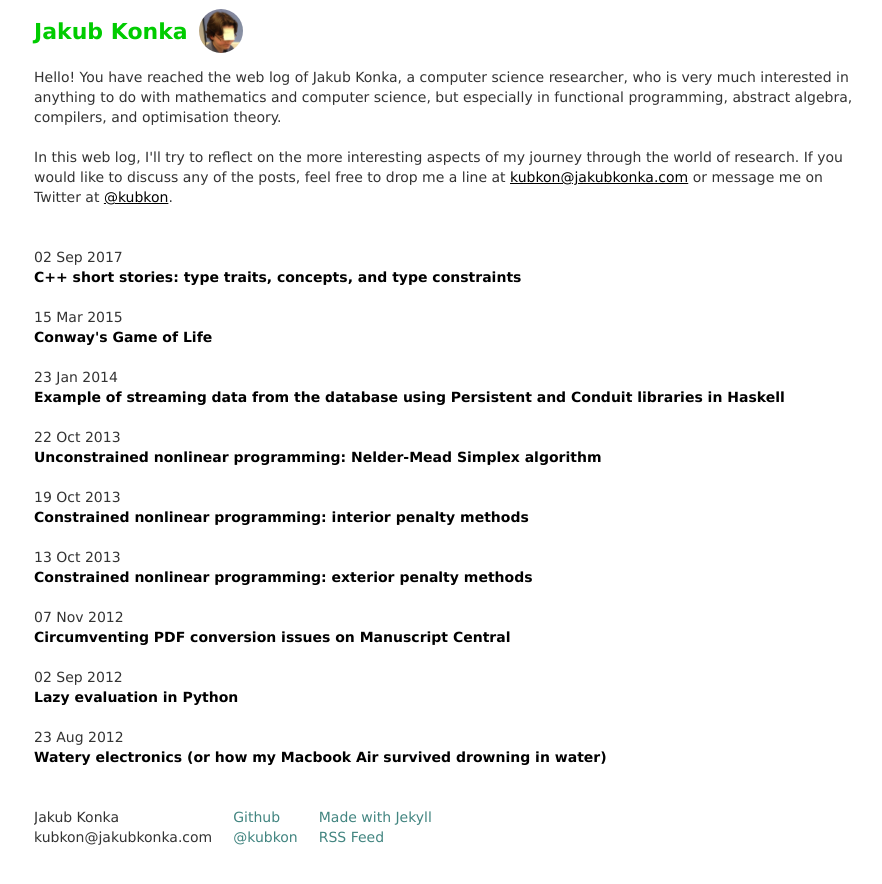
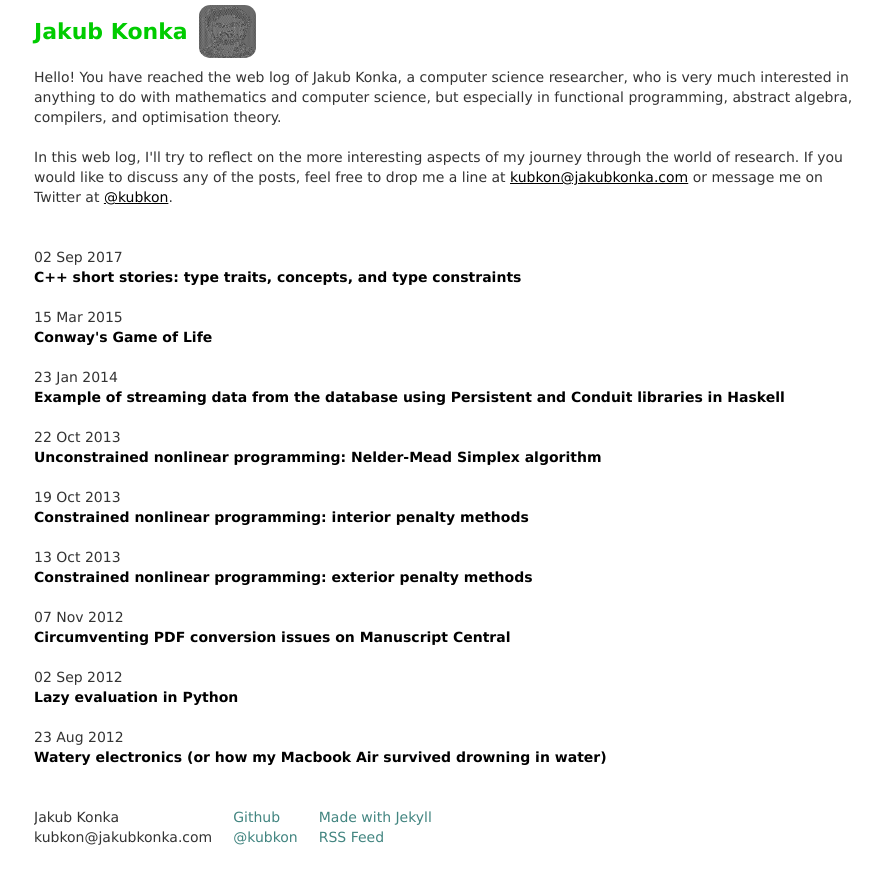
Before and after one commit to kubkon/kubkon.github.com, a Jekyll site: the page built from index.html, in a window 1280 px wide. Shown: the top 884 px of the page, without its empty margins (186-1068 px from the left). Built offline with Jekyll 4.4.1, drawn with Linux system fonts in a browser that asks for light colours.

Commit message:
Update photo

```diff
--- a/sass/screen.sass
+++ b/sass/screen.sass
@@ -80,16 +80,16 @@ a:hover
     text-decoration: none
   .photo
     position: absolute
-    top: -0.5em
-    +border-radius(50%)
+    top: -0.7em
+    +border-radius(20%)
     background: url(/images/jakub.jpeg) no-repeat
     +background-size(100%)
-    width: 2em
-    height: 2em
+    width: 2.6em
+    height: 2.45em
     overflow: hidden
     img
-      width: 2em
-      height: 2em
+      width: 2.6em
+      height: 2.45em
 
 #about
   max-width: 60em
```
Also changed, not shown: css/screen.css, images/jakub.jpeg.
